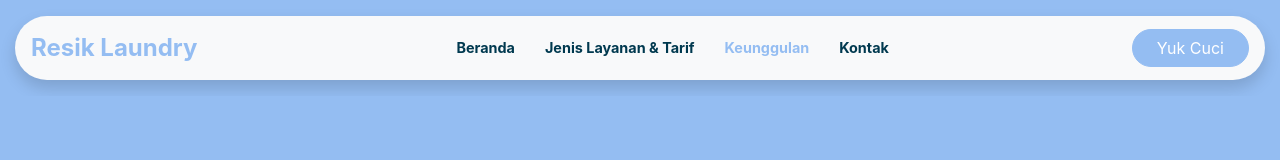
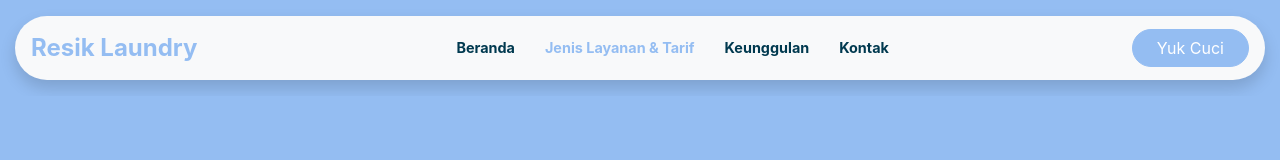
Before and after one commit to Saublues/Resik_Laundry, a plain HTML site: page jenis-layanan.html in a window 1280 px wide. Shown: the top 160 px of the page. Drawn offline with nearby package versions, Linux system fonts and the light colour scheme.

Commit message:
New commit

```diff
--- a/jenis-layanan.html
+++ b/jenis-layanan.html
@@ -79,12 +79,10 @@
         >
           <div class="navbar-nav font-weight-bold mx-auto py-0">
             <a href="index.html" class="nav-item nav-link">Beranda</a>
-            <a href="jenis-layanan.html" class="nav-item nav-link"
+            <a href="jenis-layanan.html" class="nav-item nav-link active"
               >Jenis Layanan & Tarif</a
             >
-            <a href="keunggulan.html" class="nav-item nav-link active"
-              >Keunggulan</a
-            >
+            <a href="keunggulan.html" class="nav-item nav-link">Keunggulan</a>
             <a href="kontak.html" class="nav-item nav-link">Kontak</a>
           </div>
           <a href="form.html" class="btn btn-primary px-4 small-button"
```
